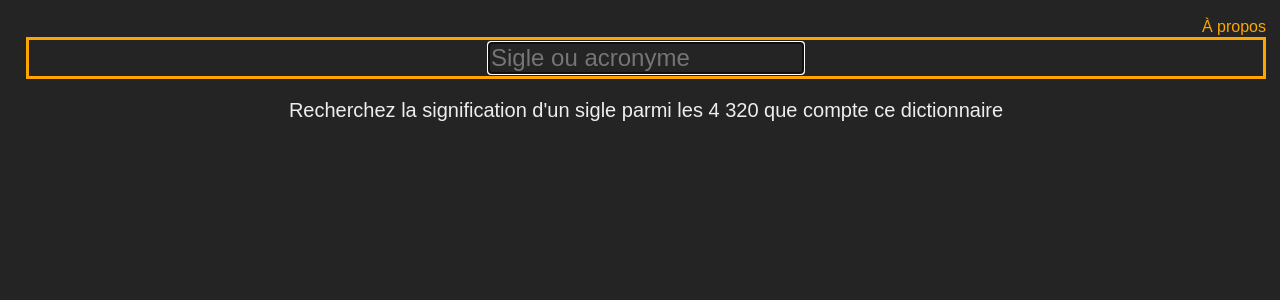
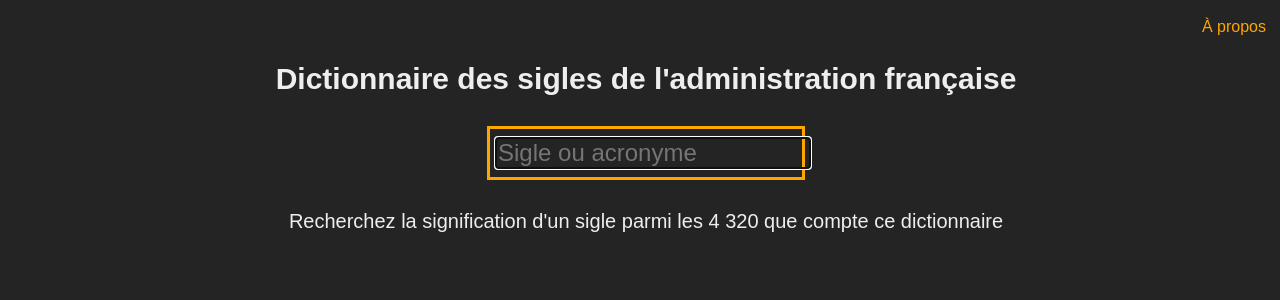
Before and after one commit to ColinMaudry/dictionnaire-sigles, a Vue app: page /#/ in a window 1280 px wide. Shown: the top 300 px of the page. Built offline with nearby package versions, Linux system fonts and the light colour scheme.

Commit message:
Improved general look and behaviour

```diff
--- a/public/index.html
+++ b/public/index.html
@@ -64,7 +64,7 @@ text-align:center;
 }
 
 table#results {
-  width: 90%;
+  border-collapse:collapse;
   text-align:left;
   margin:auto;
 }
@@ -72,11 +72,19 @@ thead {
   font-weight:bold;
 }
 
+td {
+  padding: 3px 6px;
+}
+
 tr:nth-of-type(odd) {
   background-color: #444;
 }
+
 div#search-frame {
   border: 3px solid orange;
+  padding: 6px;
+  margin: 30px auto;
+  width: 300px;
 }
 /* For small screens */
 @media (max-width: 576px) {
@@ -92,12 +100,7 @@ div#search-frame {
   }
 
   table#results {
-    border-collapse:collapse;
     width: 99%;
-  }
-
-  tr {
-    border-top: solid 1pt #ccc;
   }
 }
 }
--- a/src/views/Home.vue
+++ b/src/views/Home.vue
@@ -1,5 +1,6 @@
 <template>
     <div id="app2">
+      <h2 v-show="!rows[0]">Dictionnaire des sigles de l'administration française</h2>
       <div id="search-frame">
         <input
           id="search"
@@ -13,11 +14,11 @@
           >
       </div>
       <p v-show="!rows[0] && search === ''">Recherchez la signification d'un sigle parmi les 4 320 que compte ce dictionnaire</p>
-      <table id="results" v-show="rows[0] && !loading">
+      <table id="results" v-show="rows[0] && !loading && search">
         <colgroup>
-          <col style="min-width=100px"/>
           <col style=""/>
-          <col style="min-width=12Opx"/>
+          <col style=""/>
+          <col style=""/>
         </colgroup>
         <thead>
           <td>Sigle</td>
@@ -72,7 +73,8 @@ export default {
   },
   methods: {
     makeSearch() {
-      let ctx=this
+    if (this.search !== "") {
+      let ctx=this;
       console.log(this.search);
       const url = 'https://csvapi.data.gouv.fr/apify'
       this.loading = true
@@ -104,6 +106,9 @@ export default {
           //callback(null)
         })
       return null
+      } else {
+        this.rows=[]
+      }
     }
   }
 }
```
